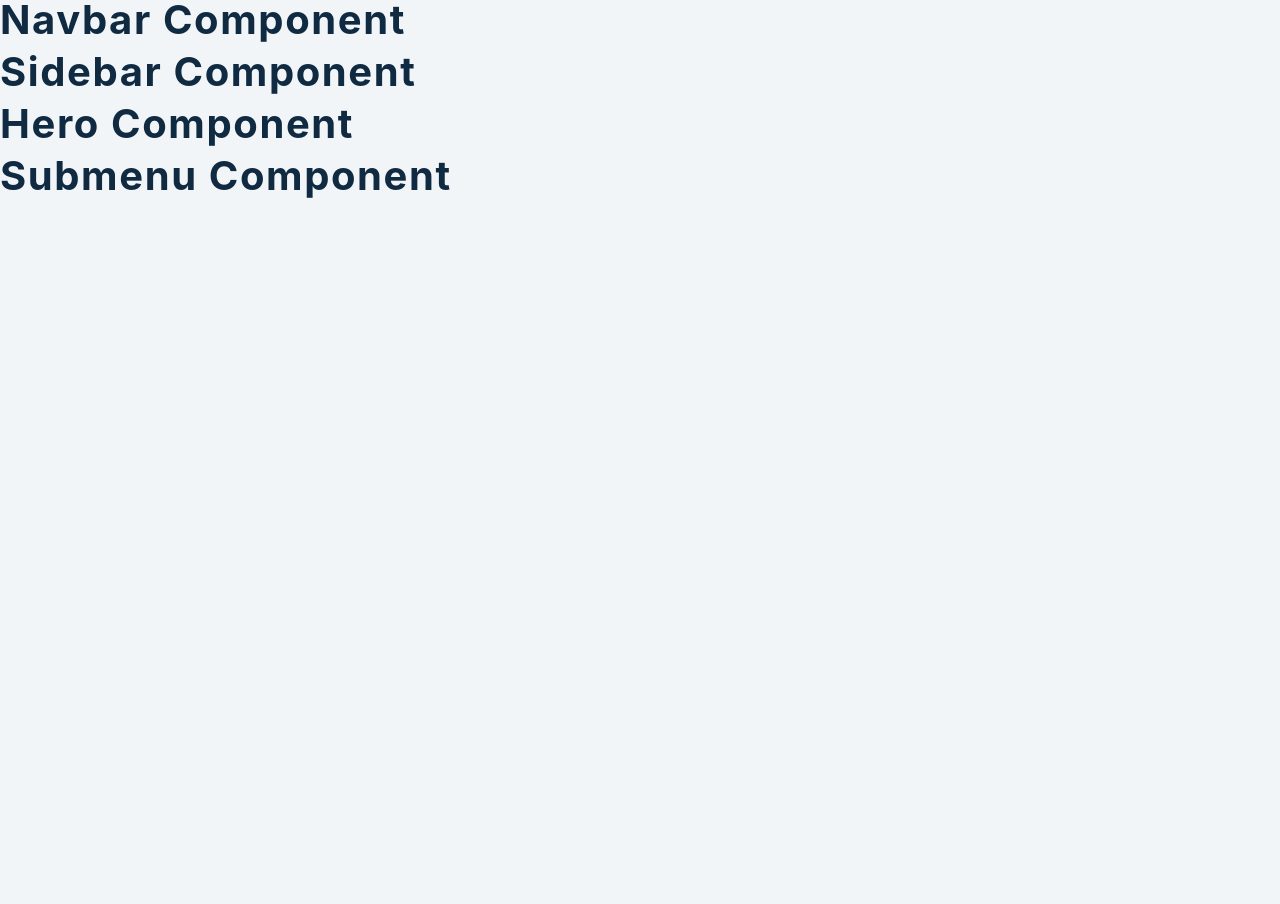
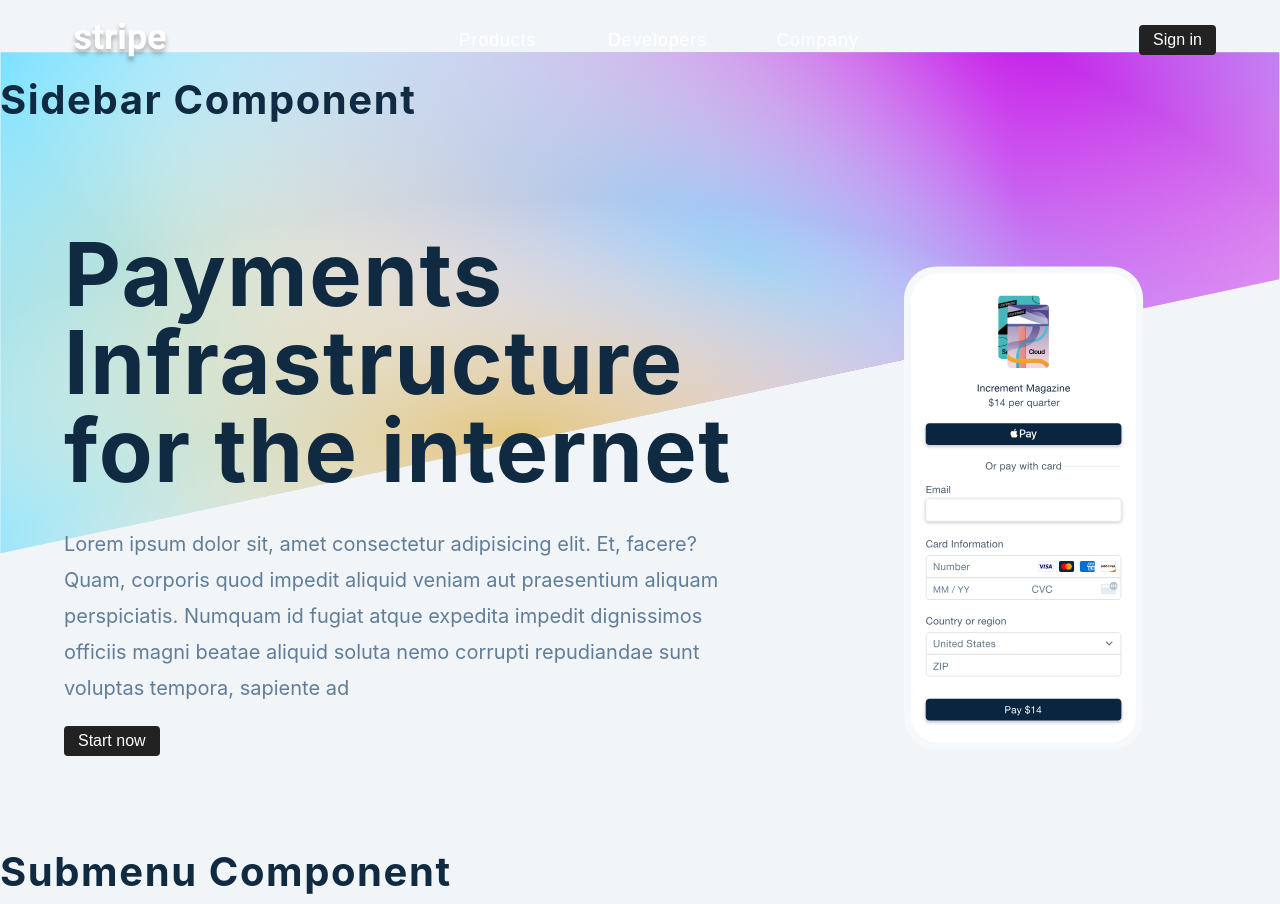
Before and after one commit to TraderCodes/Stripe-Clone-React-project, a React (Create React App) app: page / in a window 1280 px wide. Before the commit the page ends 800 px from the top, so only its background shows below. Built offline with nearby package versions, Linux system fonts and the light colour scheme.

Commit message:
done with hero html

```diff
--- a/src/Hero.js
+++ b/src/Hero.js
@@ -3,9 +3,28 @@
 import { useGlobalContext } from './context';
 
 const Hero = () => {
-   const data = useGlobalContext();
-   console.log(data);
-   return <h2>hero component</h2>;
+   const { closeSubmenu } = useGlobalContext();
+   return (
+      <section className="hero">
+         <div className="hero-center">
+            <article className="hero-info">
+               <h1> Payments Infrastructure for the internet</h1>
+               <p>
+                  Lorem ipsum dolor sit, amet consectetur adipisicing elit. Et,
+                  facere? Quam, corporis quod impedit aliquid veniam aut
+                  praesentium aliquam perspiciatis. Numquam id fugiat atque
+                  expedita impedit dignissimos officiis magni beatae aliquid
+                  soluta nemo corrupti repudiandae sunt voluptas tempora,
+                  sapiente ad
+               </p>
+               <button className="btn">Start now </button>
+            </article>
+            <article className="hero-images">
+               <img src={phoneImg} className="phone-img" alt="x" />
+            </article>
+         </div>
+      </section>
+   );
 };
 
 export default Hero;
--- a/src/Navbar.js
+++ b/src/Navbar.js
@@ -1,9 +1,37 @@
-import React from 'react'
-import logo from './images/logo.svg'
-import { FaBars } from 'react-icons/fa'
+import React from 'react';
+import logo from './images/logo.svg';
+import { FaBars } from 'react-icons/fa';
+import { useGlobalContext } from './context';
 
 const Navbar = () => {
-  return <h2>navbar component</h2>
-}
+   const { openSidebar, openSubmenu, closeSubmenu } = useGlobalContext();
 
-export default Navbar
+   return (
+      <nav className="nav">
+         <div className="nav-center">
+            {/* header for main content */}
+            <div className="nav-header">
+               <img src={logo} className="nav-logo" alt="logo" />
+               {/* sidebar button */}
+               <button className="btn toggle-btn" onClick={openSidebar}>
+                  <FaBars />
+               </button>
+            </div>
+            <ul className="nav-links">
+               <li>
+                  <button className="link-btn">products</button>
+               </li>
+               <li>
+                  <button className="link-btn">developers</button>
+               </li>
+               <li>
+                  <button className="link-btn">company</button>
+               </li>
+            </ul>
+            <button className="btn signin-btn">Sign in</button>
+         </div>
+      </nav>
+   );
+};
+
+export default Navbar;
--- a/src/context.js
+++ b/src/context.js
@@ -25,12 +25,11 @@
 
    return (
       <AppContext.Provider
-         values={{
+         value={{
             isSubmenuOpen,
             isSidebarOpen,
             openSidebar,
             closeSidebar,
-
             openSubmenu,
             closeSubmenu,
          }}
```
